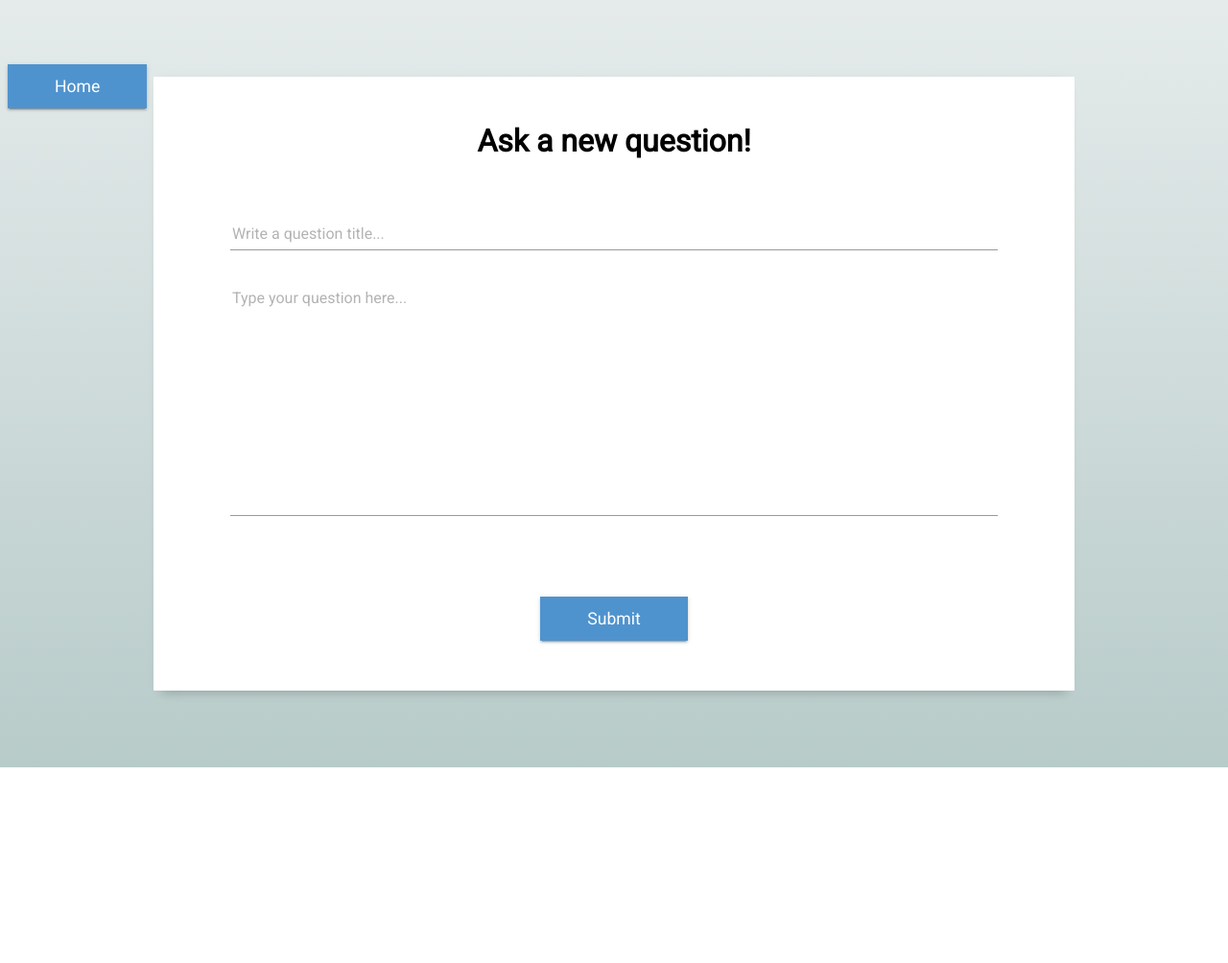
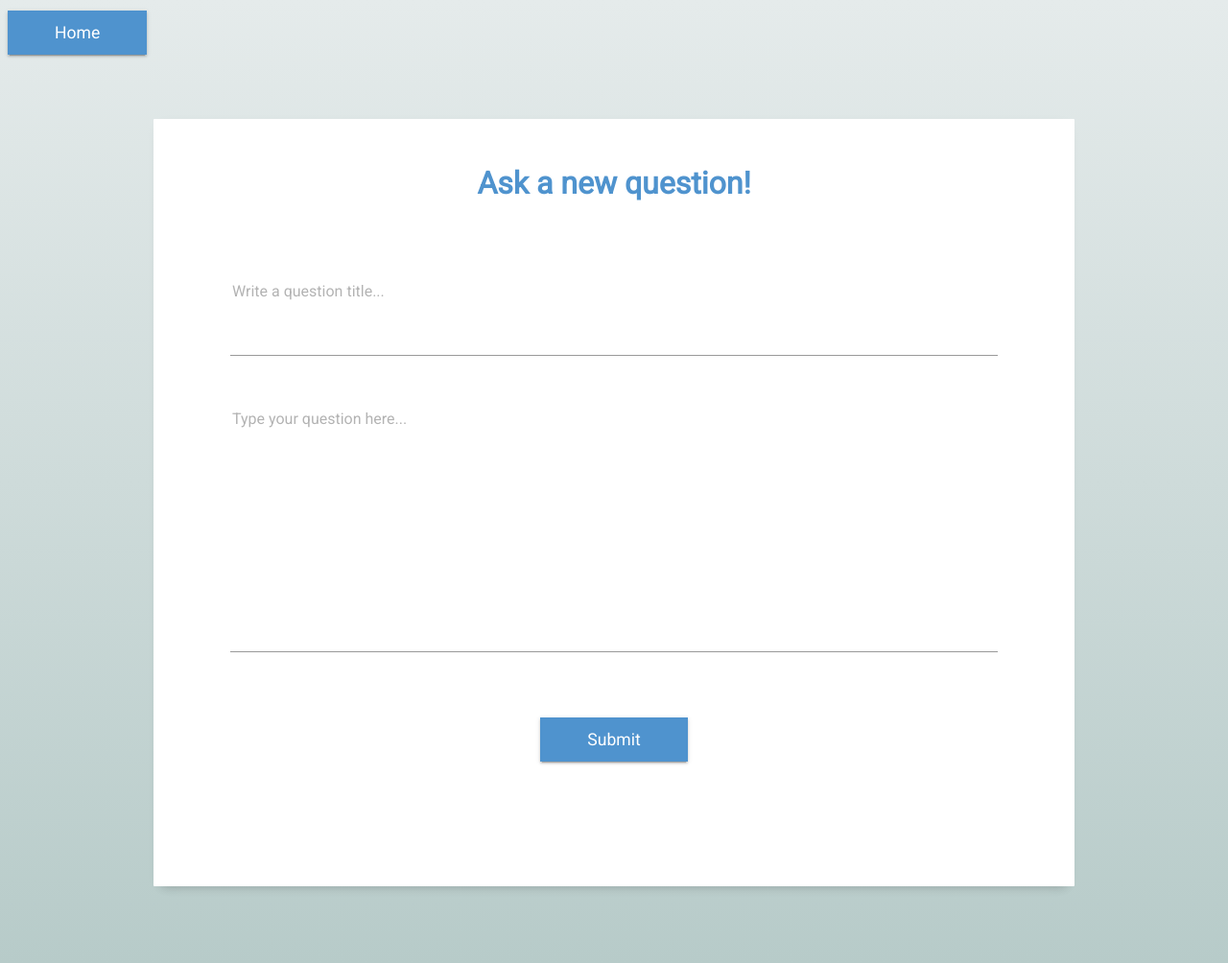
Before and after one commit to gabee1987/2nd_TW_week_StormCoders_AskMate_with_SQL, a Flask app: page /question/new in a window 1280 px wide. Shown: the whole page at 96% size. Before the commit the page ends 800 px from the top, so only its background shows below. Run offline with Flask 2, Linux system fonts and the light colour scheme; parts of the project's set-up code (start-up, migrations or seed data) failed here and were passed over; some libraries are stand-ins or nearby versions.

Commit message:
question_form css is done

```diff
--- a/static/new_form_style.css
+++ b/static/new_form_style.css
@@ -16,11 +16,15 @@ body *::before {
 }
 
 body {
-    background-image: -webkit-linear-gradient(top, #e5ebeb, #b7cbc9);
-    background-image: linear-gradient(top, #e5ebeb, #b7cbc9);
+    background-position: auto;
+    padding-top: 1rem;
+    background-attachment: fixed;
+    background: -webkit-linear-gradient(top, #e5ebeb, #b7cbc9);
+    background: linear-gradient(top, #e5ebeb, #b7cbc9);
 }
 
 h1 {
+    color: #4f93ce;
     font-size: 2rem;
     text-align: center;
     margin: 0 0 2em;
@@ -30,7 +34,7 @@ h1 {
     position: relative;
     max-width: 60rem;
     max-height: 100rem;
-    height: 40rem;
+    height: 50rem;
     margin: 5rem auto;
     background: #fff;
     width: 100%;
@@ -58,16 +62,12 @@ h1 {
             transform: scale(1);
 }
 
-fieldset {
-    margin: 0 0 3rem;
-    padding: 0;
-    border: none;
-}
 
 .form-group {
+    padding-top: 2rem;
     position: relative;
     margin-top: 2.25rem;
-    margin-bottom: 2.25rem;
+    margin-bottom: 1.25rem;
 }
 
 .form-group input {
@@ -80,7 +80,7 @@ fieldset {
 
 .form-group .control-label {
     position: absolute;
-    top: 0.25rem;
+    top: 1.25rem;
     pointer-events: none;
     padding-left: 0.125rem;
     z-index: 1;
@@ -111,8 +111,8 @@ fieldset {
 .form-group textarea {
     display: block;
     background: none;
-    padding: 0.125rem 0.125rem 0.0625rem;
-    font-size: 1rem;
+    padding: 2rem 2rem 2rem 2rem;
+    font-size: 1.5rem;
     border-width: 0;
     border-color: transparent;
     line-height: 1.9;
@@ -121,12 +121,6 @@ fieldset {
     -webkit-transition: all 0.28s ease;
     transition: all 0.28s ease;
     box-shadow: none;
-}
-.form-group input[type="file"] {
-    line-height: 1;
-}
-.form-group input[type="file"] ~ .bar {
-    display: none;
 }
 .form-group input:focus,
 .form-group input:valid,
@@ -140,11 +134,9 @@ fieldset {
 }
 .form-group input:focus ~ .control-label,
 .form-group input:valid ~ .control-label,
-.form-group input.form-file ~ .control-label,
 .form-group input.has-value ~ .control-label,
 .form-group textarea:focus ~ .control-label,
 .form-group textarea:valid ~ .control-label,
-.form-group textarea.form-file ~ .control-label,
 .form-group textarea.has-value ~ .control-label {
     font-size: 0.8rem;
     color: gray;
@@ -222,7 +214,7 @@ fieldset {
     outline: none;
 }
 
-.home-button {
+.button .home-button {
     position: absolute !important;
-    padding: 20px, 20px, 20px, 20px !important;
+    padding: 2px, 2px, 2px, 2px !important;
 }
```
